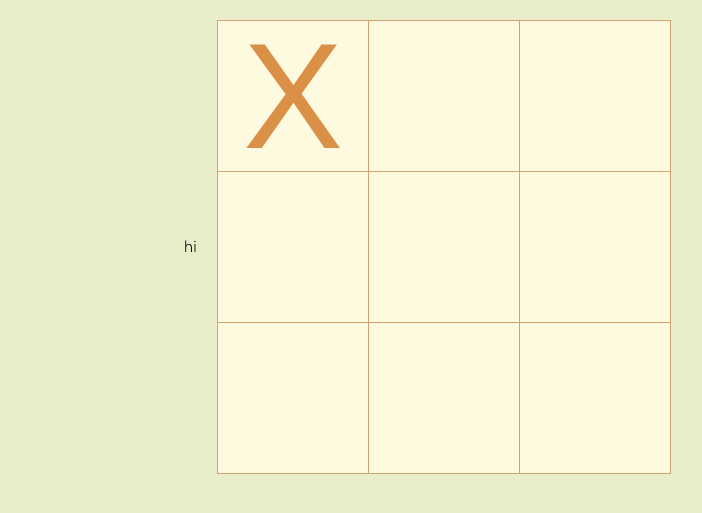
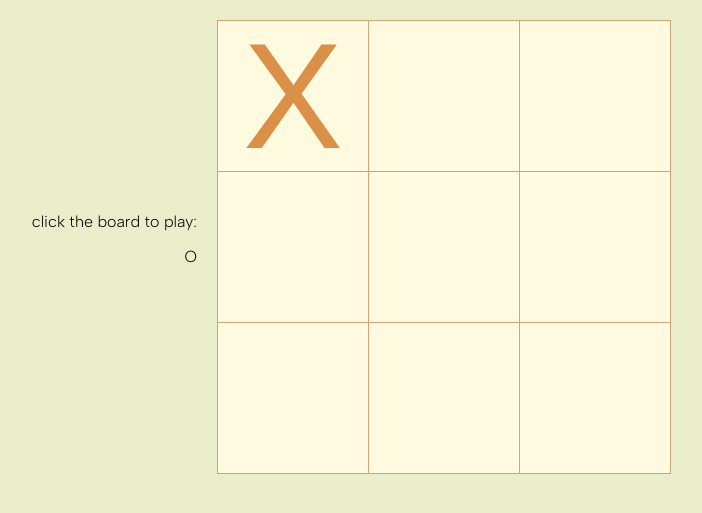
Before and after one commit to jesscz/tic-tac-toe, a plain HTML site: page index.html in a window 1280 px wide. Both pictures are taken after a click on the element 459 px from the left and 159 px from the top of the page. Shown: the part 63-576 px from the top of the page, without its empty margins (166-868 px from the left). Drawn offline with Linux system fonts and the light colour scheme.

Commit message:
Add function to tell you what will be played next when clicking on the board

```diff
--- a/script.js
+++ b/script.js
@@ -13,11 +13,11 @@ const playGame = (() => {
         if (num === 0){
             num = 1;
             document.getElementById(cell.id).style.color = "#da9047";
-                return (player1.setMarker());
+            return ([player1.setMarker(), num]);
         }
         else if(num === 1){
             num = 0;
-                return (player2.setMarker());
+            return ([player2.setMarker(), num]);
         }
     }
     const checkForWinner = (cell) => {
@@ -77,20 +77,24 @@ const playGame = (() => {
             }
         }
     }
+
     return {
         player1,
         player2,
         playMarker,
-        checkForWinner
+        checkForWinner,
     };
 })();
 
 const createBoard = (() => {
-    const playMessage = document.getElementById("playing");
     const boardDisplay = document.getElementById("board");
     const endMessage = document.getElementById("end-message");
     let restartBtn = document.createElement("button");
     restartBtn.innerText = "Restart"
+    const playMessage = document.getElementById("playing");
+    playMessage.append("click the board to play: ");
+    let playMessageMarker = document.createElement("p");
+    playMessage.append(playMessageMarker);
     const board = [
         [null, null, null],
         [null, null, null],
@@ -101,8 +105,6 @@ const createBoard = (() => {
         create();
     })();
     function create(){
-        playMessage.append("hi");
-        console.log(playGame.player1)
         for (let i = 0; i < 3; i++){
             for (let j = 0; j < 3; j++){
                 let cell = document.createElement("div");
@@ -110,20 +112,28 @@ const createBoard = (() => {
                 cell.id = `${i},${j}`;
                 cell.innerText = board[i][j];
                 boardDisplay.append(cell);
-                // playMessage.append("click to play a: ");
-                // const toPlay = playGame.playMarker(cell);
-                cell.addEventListener("click", () => {gameClick(cell); });
+                playMessageMarker.innerText = (playGame.player1.setMarker());
+                cell.addEventListener("click", () => {gameClick(cell);});
             }
         }
     }
-    // const alertUser = () => {
-    //     const toPlay = playGame.playMarker(cell);
-    // }
+    const alertUser = (num) => {
+        if (num === 0){
+            playMessageMarker.innerText = playGame.player1.setMarker();
+        }
+        else if(num === 1){
+            playMessageMarker.innerText = playGame.player2.setMarker();
+        }
+    }
     const gameClick = (cell) => {
         if (cell.innerText === ""){
-            const toPlay = playGame.playMarker(cell);
+            const returned = playGame.playMarker(cell);
+            const toPlay = returned[0];
+            const number = returned[1];
+            console.log(toPlay, number)
             cell.innerText = toPlay;
             board[cell.id.charAt(0)][cell.id.charAt(2)] = toPlay;
+            alertUser(number);
             if (playGame.checkForWinner(cell) == true){
                 winner(toPlay);
             }
--- a/styles.css
+++ b/styles.css
@@ -23,6 +23,10 @@ body{
     align-content: center;
     justify-content: right;
     margin-right: 20px;
+}
+#playing p{
+    display: grid;
+    justify-content: right;
 }
 #board{
     display: grid;
@@ -53,6 +57,7 @@ body{
     grid-column: 3/4;
     grid-row: 2/3;
     margin-left: 20px;
+    margin-top: -45px;
     align-content: center;
 }
 
```
Lines whose indentation alone changed are shown as unchanged.
